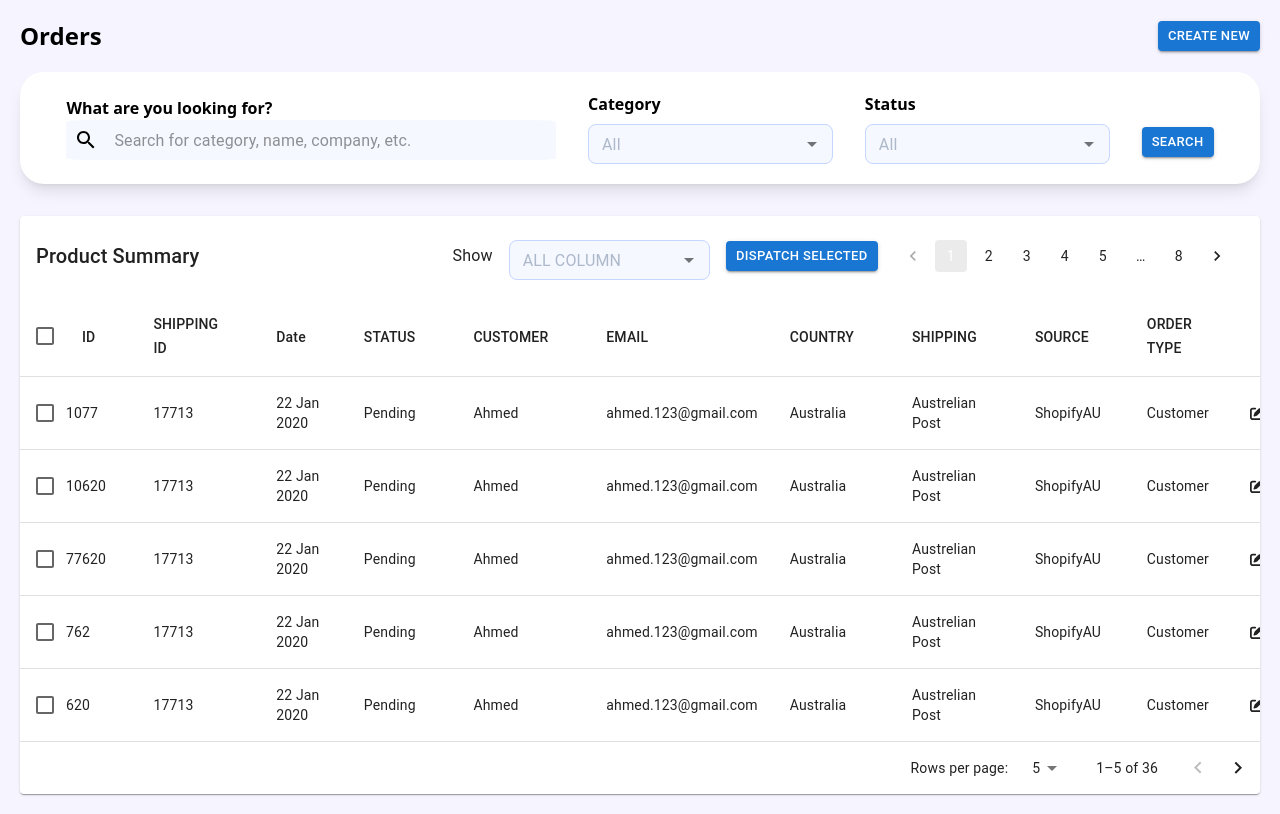
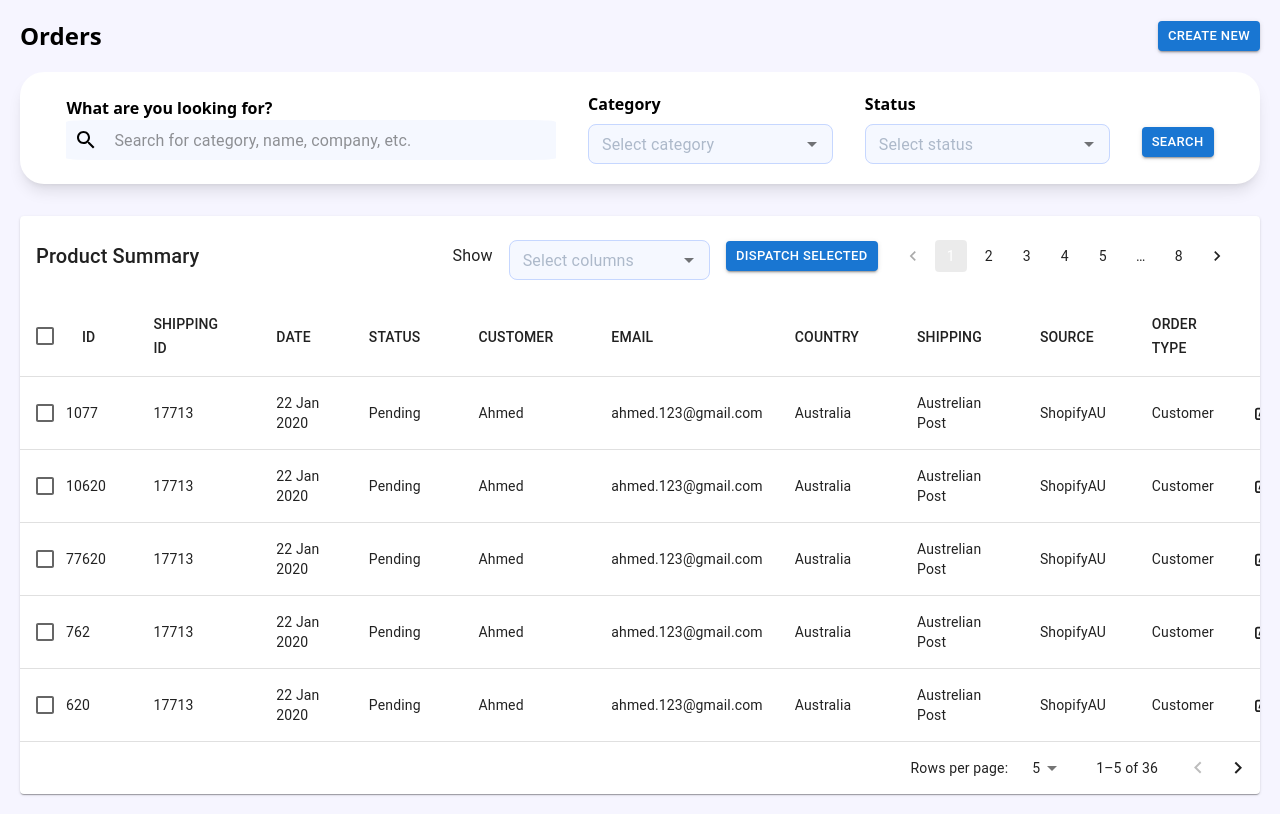
Before and after one commit to dummy-co-der/Assignment-Frontend-Test, a Next.js app: page / in a window 1280 px wide. Built offline with nearby package versions, Linux system fonts and the light colour scheme.

Commit message:
topBar dropdown menu functionality

```diff
--- a/src/components/productSummary.jsx
+++ b/src/components/productSummary.jsx
@@ -1,4 +1,4 @@
-import * as React from "react";
+import React, { useState } from "react";
 import PropTypes from "prop-types";
 import Box from "@mui/material/Box";
 import Table from "@mui/material/Table";
@@ -115,10 +115,28 @@ function EnhancedTableToolbar(props) {
   const { page, setPage, count, rowsPerPage } = props;
   const isLargeScreen = useMediaQuery("(min-width: 1024px)");
   const isMediumScreen = useMediaQuery("(min-width: 768px)");
+  const [selectedColumn, setSelectedColumn] = useState(null);
+
+  const handleColumnsToShow = (event, value) => {
+    setSelectedColumn(value);
+  };
 
   const handleChangePage = (event, value) => {
     setPage(value - 1);
   };
+  const options = [
+    { columnsToDisplay: "ALL COLUMNS" },
+    ...headCells
+      .filter(
+        (headCell) =>
+          headCell.id !== "id" &&
+          headCell.id !== "shippingId" &&
+          headCell.label.trim() !== ""
+      )
+      .map((headCell) => ({
+        columnsToDisplay: headCell.label,
+      })),
+  ];
 
   return (
     <>
@@ -136,15 +154,19 @@ function EnhancedTableToolbar(props) {
           <div className="w-1/6">
             <CustomDropdown
               labelClassName="font-bold"
-              id="category"
-              placeholder="ALL COLUMN"
+              id="columnsToDisplay"
+              placeholder={
+                selectedColumn
+                  ? selectedColumn.columnsToDisplay
+                  : "Select columns"
+              }
               size="small"
-              getOptionLabel={(option) => option?.category}
+              getOptionLabel={(option) => option?.columnsToDisplay}
               isOptionEqualToValue={(option, value) =>
-                option?.category === value?.category
+                option?.columnsToDisplay === value?.columnsToDisplay
               }
-              options={category}
-              onChange={undefined}
+              options={options}
+              onChange={handleColumnsToShow}
             />
           </div>
           <Button
@@ -184,15 +206,19 @@ function EnhancedTableToolbar(props) {
             <div className="w-full">
               <CustomDropdown
                 labelClassName="font-bold"
-                id="category"
-                placeholder="ALL COLUMN"
+                id="columnsToDisplay"
+                placeholder={
+                  selectedColumn
+                    ? selectedColumn.columnsToDisplay
+                    : "Select columns"
+                }
                 size="small"
-                getOptionLabel={(option) => option?.category}
+                getOptionLabel={(option) => option?.columnsToDisplay}
                 isOptionEqualToValue={(option, value) =>
-                  option?.category === value?.category
+                  option?.columnsToDisplay === value?.columnsToDisplay
                 }
-                options={category}
-                onChange={undefined}
+                options={options}
+                onChange={handleColumnsToShow}
               />
             </div>
           </div>
--- a/src/components/topBar.jsx
+++ b/src/components/topBar.jsx
@@ -1,4 +1,4 @@
-import React, { useState } from "react";
+import React, { useMemo, useState } from "react";
 import CustomDropdown from "@/utils/customDropdown";
 import { category, status } from "@/data/dropdownOptions";
 import { Button } from "@mui/material";
@@ -16,6 +16,20 @@ const TopBar = () => {
     setSelectedCategory(value);
   };
 
+  const filteredCategoryOptions = useMemo(() => {
+    return selectedCategory
+      ? category.filter(
+          (option) => option.category !== selectedCategory.category
+        )
+      : category;
+  }, [selectedCategory]);
+
+  const filteredStatusOptions = useMemo(() => {
+    return selectedStatus
+      ? status.filter((option) => option.status !== selectedStatus.status)
+      : status;
+  }, [selectedStatus]);
+
   return (
     <div className="lg:gap-8 md:gap-2 flex flex-wrap items-center justify-center flex-col md:flex-row bg-white p-5 px-0 md:px-2 rounded-3xl shadow-lg">
       <div className="lg:w-2/5">
@@ -32,13 +46,15 @@ const TopBar = () => {
           label="Category"
           labelClassName="font-bold"
           id="category"
-          placeholder={selectedCategory ? selectedCategory.category : "All"}
+          placeholder={
+            selectedCategory ? selectedCategory.category : "Select category"
+          }
           size="small"
           getOptionLabel={(option) => option?.category}
           isOptionEqualToValue={(option, value) =>
             option?.category === value?.category
           }
-          options={category}
+          options={filteredCategoryOptions}
           onChange={handleCategoryChange}
         />
       </div>
@@ -48,13 +64,13 @@ const TopBar = () => {
           label="Status"
           labelClassName="font-bold"
           id="status"
-          placeholder={selectedStatus ? selectedStatus.status : "All"}
+          placeholder={selectedStatus ? selectedStatus.status : "Select status"}
           size="small"
           getOptionLabel={(option) => option?.status}
           isOptionEqualToValue={(option, value) =>
             option?.status === value?.status
           }
-          options={status}
+          options={filteredStatusOptions}
           onChange={handleStatusChange}
         />
       </div>
--- a/src/data/tableContent.js
+++ b/src/data/tableContent.js
@@ -467,7 +467,7 @@ export const headCells = [
     disablePadding: false,
     label: "SHIPPING ID",
   },
-  { id: "date", numeric: true, disablePadding: false, label: "Date" },
+  { id: "date", numeric: true, disablePadding: false, label: "DATE" },
   { id: "status", numeric: true, disablePadding: false, label: "STATUS" },
   { id: "customer", numeric: true, disablePadding: false, label: "CUSTOMER" },
   { id: "email", numeric: true, disablePadding: false, label: "EMAIL" },
```
